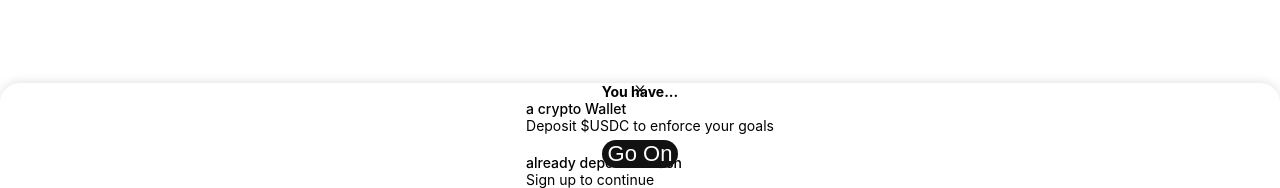
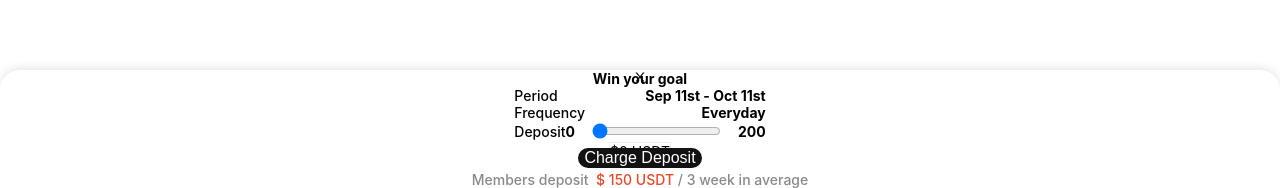
Before and after one commit to supersquad-challenge/client, a Next.js app: page /test in a window 1280 px wide. Shown: the part 612-800 px from the top of the page. Built offline with nearby package versions, Linux system fonts and the light colour scheme.

Commit message:
Feat: Charge Deposit Modal

```diff
--- a/src/app/test/page.tsx
+++ b/src/app/test/page.tsx
@@ -1,20 +1,25 @@
 'use client';
 
 import BasicModal from '@/components/base/modal/BasicModal';
+import ChargeDepositModal from '@/components/base/modal/ChargeDepositModal';
 import PaymentMethodModal from '@/components/base/modal/PaymentMethodModal';
 import BeforeRegisterChallenge from '@/components/common/beforeRegisterChallenge/BeforeRegisterChallenge';
 import React, { useState } from 'react';
 import styled from 'styled-components';
 
 const Test = () => {
-  const [isPaymentMethodModalOpen, setIsPaymentMethodModalOpen] =
+  const [isChargeDepositModalOpen, setIsChargeDepositModalOpen] =
     useState(true);
   return (
     <Container>
       <BeforeRegisterChallenge />
-      <PaymentMethodModal
+      {/* <PaymentMethodModal
         isModalOpen={true} //이렇게 해야만 열림... 왜..?
-        setIsModalOpen={setIsPaymentMethodModalOpen}
+        setIsModalOpen={setIsChargeDepositModalOpen}
+      /> */}
+      <ChargeDepositModal
+        isModalOpen={true}
+        setIsModalOpen={setIsChargeDepositModalOpen}
       />
     </Container>
   );
--- /dev/null
+++ b/src/components/base/modal/ChargeDepositModal.tsx
@@ -0,0 +1,189 @@
+import { ModalOpenProps } from '@/interface';
+import BasicModal from './BasicModal';
+import styled from 'styled-components';
+import { useState } from 'react';
+import DepositSlider from '@/components/common/DepositSlider';
+import BasicButton from '../button/BasicButton';
+import { colors } from '@/styles/color';
+
+const ChargeDepositModal = ({
+  isModalOpen,
+  setIsModalOpen,
+}: ModalOpenProps) => {
+  const [deposit, setDeposit] = useState(0);
+  return (
+    <BasicModal
+      isOpen={isModalOpen}
+      setIsOpen={setIsModalOpen}
+      title="Win your goal"
+    >
+      <ModalChallengeInfoContainer>
+        <ModalChallengeInfoWrapper>
+          <div>Period</div>
+          <div style={{ fontWeight: 700 }}>Sep 11st - Oct 11st</div>
+        </ModalChallengeInfoWrapper>
+        <ModalChallengeInfoWrapper>
+          <div>Frequency</div>
+          <div style={{ fontWeight: 700 }}>Everyday</div>
+        </ModalChallengeInfoWrapper>
+        <ModalChallengeInfoWrapper style={{ marginBottom: 0 }}>
+          <div>Deposit</div>
+          <div
+            style={{
+              display: 'flex',
+              alignItems: 'center',
+              justifyContent: 'center',
+            }}
+          >
+            <div style={{ fontWeight: 700, marginRight: 15 }}>0</div>
+            <DepositSlider deposit={deposit} setDeposit={setDeposit} />
+            <div style={{ fontWeight: 700, marginLeft: 15 }}>200</div>
+          </div>
+        </ModalChallengeInfoWrapper>
+      </ModalChallengeInfoContainer>
+      <DepositWrapper>${deposit} USDT</DepositWrapper>
+      <UserAverageWrapper>
+        Members deposit &nbsp;<OrangeText>$ 150 USDT </OrangeText>&nbsp;/ 3 week
+        in average
+      </UserAverageWrapper>
+      <BasicButtonContainer>
+        <BasicButton
+          title="Charge Deposit"
+          onClickHandler={() => {}}
+          color="white"
+          backgroundColor={colors.black}
+          borderRadius={20}
+          fontSize={16}
+        />
+      </BasicButtonContainer>
+    </BasicModal>
+  );
+};
+
+export default ChargeDepositModal;
+
+const ModalChallengeInfoContainer = styled.div`
+  @media (max-width: 600px) {
+    margin-top: 30px;
+    width: 420px;
+  }
+  @media (max-width: 450px) {
+    margin-top: 30px;
+    width: 340px;
+  }
+  @media (max-width: 392px) {
+    margin-top: 30px;
+    width: 320px;
+  }
+
+  /* border: 1px solid black;
+  box-sizing: border-box; */
+`;
+
+const ModalChallengeInfoWrapper = styled.div`
+  @media (max-width: 600px) {
+    height: 30px;
+    font-size: 20px;
+    margin-bottom: 20px;
+  }
+  @media (max-width: 450px) {
+    height: 28px;
+    font-size: 16px;
+    margin-bottom: 20px;
+  }
+  @media (max-width: 392px) {
+    height: 21px;
+    font-size: 14px;
+    margin-bottom: 20px;
+  }
+  font-weight: 500;
+  width: 100%;
+  display: flex;
+  justify-content: space-between;
+  align-items: center;
+
+  /* border: 1px solid green;
+  box-sizing: border-box; */
+`;
+
+const DepositWrapper = styled.div`
+  @media (max-width: 600px) {
+    width: 420px;
+    height: 45px;
+
+    margin-top: 16px;
+    padding-left: 12px;
+
+    border-radius: 10px;
+  }
+  @media (max-width: 450px) {
+    width: 340px;
+    height: 40px;
+
+    margin-top: 20px;
+    padding-left: 12px;
+
+    border-radius: 9px;
+  }
+  @media (max-width: 392px) {
+    width: 320px;
+    height: 40px;
+
+    margin-top: 20px;
+    padding-left: 12px;
+
+    border-radius: 8px;
+  }
+
+  display: flex;
+  align-items: center;
+  text-align: center;
+
+  border: 1px solid #ececec;
+`;
+
+const UserAverageWrapper = styled.div`
+  @media (max-width: 600px) {
+    width: 420px;
+    height: 22px;
+    font-size: 14px;
+  }
+  @media (max-width: 450px) {
+    width: 340px;
+    height: 22px;
+    font-size: 14px;
+  }
+  @media (max-width: 392px) {
+    width: 320px;
+    height: 22px;
+    font-size: 12px;
+  }
+  color: #898989;
+  font-weight: 500;
+  display: flex;
+  align-items: center;
+  justify-content: center;
+  text-align: center;
+  margin-top: 10px;
+`;
+
+const OrangeText = styled.span`
+  color: #eb4826;
+`;
+
+const BasicButtonContainer = styled.div`
+  @media (max-width: 600px) {
+    width: 420px;
+    height: 50px;
+  }
+  @media (max-width: 450px) {
+    width: 340px;
+    height: 50px;
+  }
+  @media (max-width: 392px) {
+    width: 320px;
+    height: 50px;
+  }
+  bottom: 20px;
+  position: absolute;
+`;
--- a/src/components/base/modal/PaymentMethodModal.tsx
+++ b/src/components/base/modal/PaymentMethodModal.tsx
@@ -14,7 +14,7 @@ const PaymentMethodModal = ({
     <BasicModal
       isOpen={isModalOpen}
       setIsOpen={setIsModalOpen}
-      title="You have..."
+      title="You are paying with"
     >
       <ModalPaymentMethodContainer>
         <ModalPaymentMethodWrapper>
--- /dev/null
+++ b/src/components/common/DepositSlider.tsx
@@ -0,0 +1,28 @@
+import React, { Dispatch, SetStateAction, useState } from 'react';
+import { useRecoilState } from 'recoil';
+
+interface IDepositSlider {
+  deposit: number;
+  setDeposit: Dispatch<SetStateAction<number>>;
+}
+
+const DepositSlider = ({ deposit, setDeposit }: IDepositSlider) => {
+  const handleChange = (e: React.ChangeEvent<HTMLInputElement>) => {
+    setDeposit(parseInt(e.target.value, 10));
+  };
+
+  return (
+    <div>
+      <input
+        type="range"
+        min="0"
+        max="200"
+        value={deposit}
+        onChange={handleChange}
+        color="purple"
+      />
+    </div>
+  );
+};
+
+export default DepositSlider;
```
